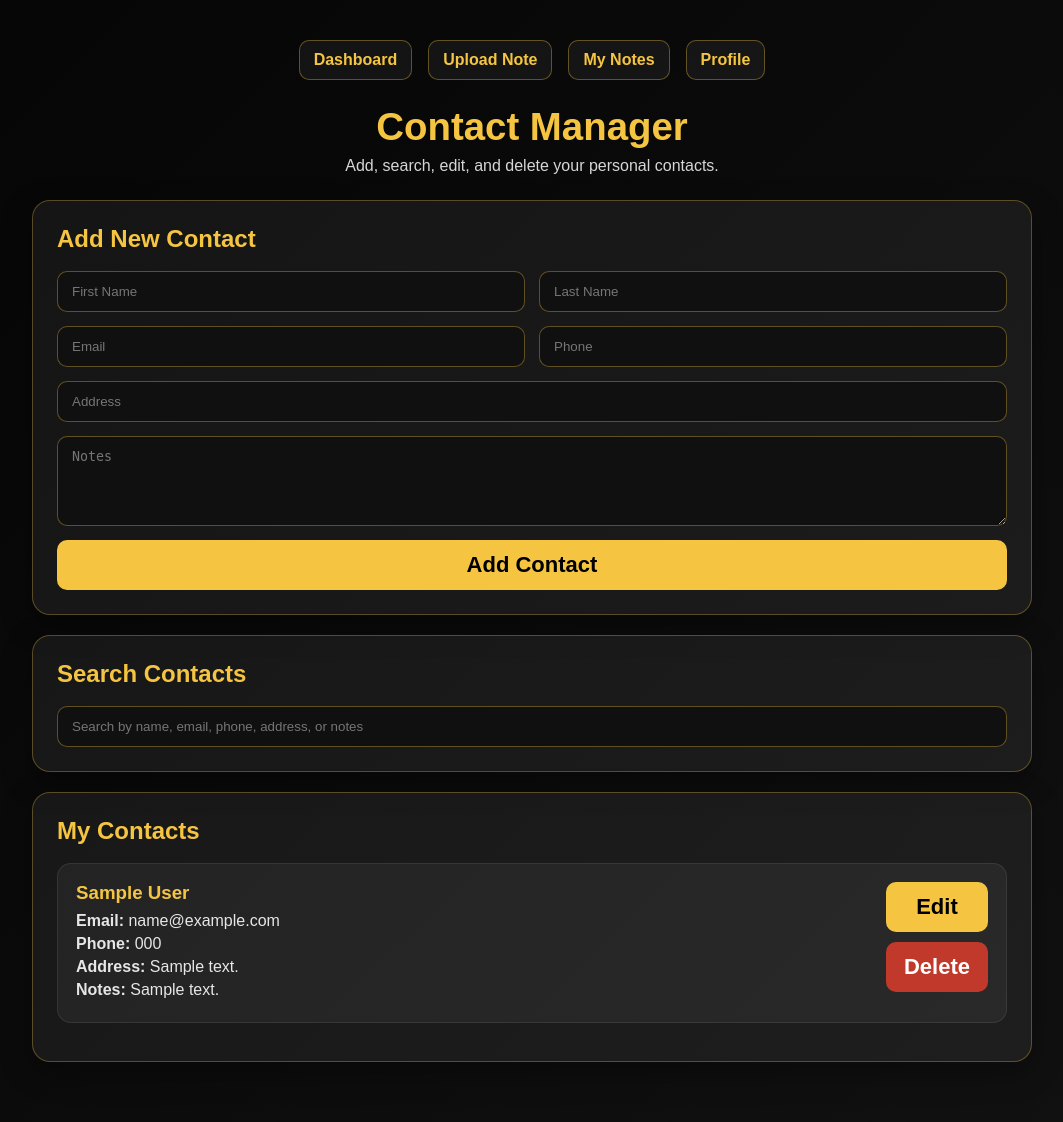
After one commit to elvie-valmores/LAMP-Stack-Project-Group-14, a PHP site: page /frontend/pages/contacts.php in a window 1280 px wide. The commit adds this page. Shown: the whole page, without its empty margins (108-1171 px from the left). Run offline with PHP 8.4, Linux system fonts and the light colour scheme; the visitor is signed in with stand-in values (Sample User, id 1); tables that the repository leaves empty hold one stand-in row (values such as "Sample post").

Commit message:
Add contact manager feature

```diff
--- /dev/null
+++ b/api/getContacts.php
@@ -0,0 +1,24 @@
+<?php
+session_start();
+header("Content-Type: application/json");
+require_once "../backend/config/database.php";
+
+if (!isset($_SESSION["user_id"])) {
+    echo json_encode(["success" => false, "message" => "User not logged in."]);
+    exit();
+}
+
+$user_id = $_SESSION["user_id"];
+
+$stmt = $conn->prepare("SELECT * FROM contacts WHERE user_id = ? ORDER BY created_at DESC");
+$stmt->bind_param("i", $user_id);
+$stmt->execute();
+$result = $stmt->get_result();
+
+$contacts = [];
+while ($row = $result->fetch_assoc()) {
+    $contacts[] = $row;
+}
+
+echo json_encode(["success" => true, "contacts" => $contacts]);
+?>
--- a/frontend/assets/css/style.css
+++ b/frontend/assets/css/style.css
@@ -884,3 +884,157 @@ small {
     text-align: center !important;
     margin-top: 8px !important;
 }
+
+/* Contact Manager Page */
+.contacts-page {
+    min-height: 100vh;
+    padding: 40px 20px;
+    background: linear-gradient(135deg, #050505, #111111);
+    color: #ffffff;
+}
+
+.contacts-header {
+    max-width: 1000px;
+    margin: 0 auto 25px auto;
+    text-align: center;
+}
+
+.contacts-header h1 {
+    color: #f5c542;
+    font-size: 2.4rem;
+    margin-bottom: 8px;
+}
+
+.contacts-header p {
+    color: #d6d6d6;
+}
+
+.contacts-card {
+    max-width: 1000px;
+    margin: 20px auto;
+    background: rgba(255, 255, 255, 0.06);
+    border: 1px solid rgba(245, 197, 66, 0.3);
+    border-radius: 18px;
+    padding: 24px;
+    box-shadow: 0 10px 30px rgba(0,0,0,0.35);
+}
+
+.contacts-card h2 {
+    color: #f5c542;
+    margin-bottom: 18px;
+}
+
+#addContactForm {
+    display: flex;
+    flex-direction: column;
+    gap: 14px;
+}
+
+.form-row {
+    display: grid;
+    grid-template-columns: 1fr 1fr;
+    gap: 14px;
+}
+
+#addContactForm input,
+#addContactForm textarea,
+#searchInput {
+    width: 100%;
+    padding: 12px 14px;
+    border-radius: 10px;
+    border: 1px solid rgba(245, 197, 66, 0.35);
+    background: #101010;
+    color: #ffffff;
+    outline: none;
+}
+
+#addContactForm textarea {
+    min-height: 90px;
+    resize: vertical;
+}
+
+#addContactForm button,
+.contact-actions button {
+    background: #f5c542;
+    color: #000000;
+    border: none;
+    border-radius: 10px;
+    padding: 12px 18px;
+    font-weight: bold;
+    cursor: pointer;
+    transition: 0.2s ease;
+}
+
+#addContactForm button:hover,
+.contact-actions button:hover {
+    transform: translateY(-2px);
+    opacity: 0.9;
+}
+
+.contact-item {
+    display: flex;
+    justify-content: space-between;
+    gap: 16px;
+    padding: 18px;
+    margin-bottom: 14px;
+    border-radius: 14px;
+    background: rgba(255,255,255,0.05);
+    border: 1px solid rgba(255,255,255,0.08);
+}
+
+.contact-info h3 {
+    color: #f5c542;
+    margin-bottom: 8px;
+}
+
+.contact-info p {
+    margin: 5px 0;
+    color: #e6e6e6;
+}
+
+.contact-actions {
+    display: flex;
+    flex-direction: column;
+    gap: 10px;
+}
+
+.contact-actions .delete-btn {
+    background: #c0392b;
+    color: #ffffff;
+}
+
+@media (max-width: 700px) {
+    .form-row,
+    .contact-item {
+        grid-template-columns: 1fr;
+        flex-direction: column;
+    }
+
+    .contact-actions {
+        flex-direction: row;
+    }
+}
+
+.contacts-nav {
+    max-width: 1000px;
+    margin: 0 auto 25px auto;
+    display: flex;
+    justify-content: center;
+    gap: 16px;
+    flex-wrap: wrap;
+}
+
+.contacts-nav a {
+    color: #f5c542;
+    text-decoration: none;
+    font-weight: bold;
+    padding: 10px 14px;
+    border: 1px solid rgba(245, 197, 66, 0.35);
+    border-radius: 10px;
+    background: rgba(255, 255, 255, 0.05);
+}
+
+.contacts-nav a:hover {
+    background: #f5c542;
+    color: #000000;
+}
--- a/frontend/index.php
+++ b/frontend/index.php
@@ -23,6 +23,7 @@ $isLoggedIn = isset($_SESSION["user_id"]);
             <a href="/frontend/pages/browse-notes.php">Browse Notes</a>
             <a href="/frontend/pages/upload-note.php">Upload Note</a>
             <a href="/frontend/pages/my-notes.php">My Notes</a>
+                    <a href="/frontend/pages/contacts.php">Contacts</a>
             <a href="/frontend/pages/profile.php">Profile</a>
             <a href="/backend/logout.php">Logout</a>
         <?php else: ?>
--- a/frontend/pages/browse-notes.php
+++ b/frontend/pages/browse-notes.php
@@ -22,6 +22,7 @@ if (!isset($_SESSION["user_id"])) {
         <a href="/frontend/index.php">Home</a>
         <a href="dashboard.php">Dashboard</a>
         <a href="upload-note.php">Upload Note</a>
+                    <a href="contacts.php">Contacts</a>
         <a href="profile.php">Profile</a>
         <a href="../../backend/logout.php">Logout</a>
     </div>
--- /dev/null
+++ b/frontend/pages/contacts.php
@@ -0,0 +1,218 @@
+<?php
+session_start();
+
+if (!isset($_SESSION["user_id"])) {
+    header("Location: login.php");
+    exit();
+}
+?>
+
+<!DOCTYPE html>
+<html lang="en">
+<head>
+    <meta charset="UTF-8">
+    <meta name="viewport" content="width=device-width, initial-scale=1.0">
+    <title>Contacts | UCF Study Hub</title>
+    <meta name="description" content="Manage personal contacts inside UCF Study Hub. Add, search, edit, and delete contacts.">
+    <link rel="stylesheet" href="../assets/css/style.css">
+</head>
+<body>
+<main id="main-content">
+
+<div class="contacts-page">
+    <nav class="contacts-nav">
+        <a href="dashboard.php">Dashboard</a>
+        <a href="upload-note.php">Upload Note</a>
+        <a href="my-notes.php">My Notes</a>
+        <a href="profile.php">Profile</a>
+    </nav>
+    <div class="contacts-header">
+        <h1>Contact Manager</h1>
+        <p>Add, search, edit, and delete your personal contacts.</p>
+    </div>
+
+    <div class="contacts-card">
+        <h2>Add New Contact</h2>
+
+        <form id="addContactForm">
+            <div class="form-row">
+                <input type="text" name="first_name" placeholder="First Name" required>
+                <input type="text" name="last_name" placeholder="Last Name">
+            </div>
+
+            <div class="form-row">
+                <input type="email" name="email" placeholder="Email">
+                <input type="text" name="phone" placeholder="Phone">
+            </div>
+
+            <input type="text" name="address" placeholder="Address">
+            <textarea name="notes" placeholder="Notes"></textarea>
+
+            <button type="submit">Add Contact</button>
+        </form>
+    </div>
+
+    <div class="contacts-card">
+        <h2>Search Contacts</h2>
+        <input type="text" id="searchInput" placeholder="Search by name, email, phone, address, or notes">
+    </div>
+
+    <div class="contacts-card">
+        <h2>My Contacts</h2>
+        <div id="contactsList"></div>
+    </div>
+</div>
+
+<script>
+const contactsList = document.getElementById("contactsList");
+const searchInput = document.getElementById("searchInput");
+const addContactForm = document.getElementById("addContactForm");
+
+function escapeHtml(text) {
+    if (text === null || text === undefined) return "";
+    return String(text)
+        .replaceAll("&", "&amp;")
+        .replaceAll("<", "&lt;")
+        .replaceAll(">", "&gt;")
+        .replaceAll('"', "&quot;")
+        .replaceAll("'", "&#039;");
+}
+
+function renderContacts(contacts) {
+    if (!contacts || contacts.length === 0) {
+        contactsList.innerHTML = "<p>No contacts found.</p>";
+        return;
+    }
+
+    contactsList.innerHTML = contacts.map(contact => `
+        <div class="contact-item">
+            <div class="contact-info">
+                <h3>${escapeHtml(contact.first_name)} ${escapeHtml(contact.last_name)}</h3>
+                <p><strong>Email:</strong> ${escapeHtml(contact.email)}</p>
+                <p><strong>Phone:</strong> ${escapeHtml(contact.phone)}</p>
+                <p><strong>Address:</strong> ${escapeHtml(contact.address)}</p>
+                <p><strong>Notes:</strong> ${escapeHtml(contact.notes)}</p>
+            </div>
+
+            <div class="contact-actions">
+                <button onclick="editContact(
+                    '${contact.id}',
+                    '${escapeHtml(contact.first_name)}',
+                    '${escapeHtml(contact.last_name)}',
+                    '${escapeHtml(contact.email)}',
+                    '${escapeHtml(contact.phone)}',
+                    '${escapeHtml(contact.address)}',
+                    '${escapeHtml(contact.notes)}'
+                )">Edit</button>
+
+                <button class="delete-btn" onclick="deleteContact(${contact.id})">Delete</button>
+            </div>
+        </div>
+    `).join("");
+}
+
+function loadContacts() {
+    fetch("../../api/getContacts.php", {
+        method: "POST"
+    })
+    .then(response => response.json())
+    .then(data => {
+        if (data.success) {
+            renderContacts(data.contacts);
+        } else {
+            contactsList.innerHTML = `<p>${data.message}</p>`;
+        }
+    })
+    .catch(() => {
+        contactsList.innerHTML = "<p>Error loading contacts.</p>";
+    });
+}
+
+addContactForm.addEventListener("submit", function(e) {
+    e.preventDefault();
+
+    const formData = new FormData(addContactForm);
+
+    fetch("../../api/addContact.php", {
+        method: "POST",
+        body: formData
+    })
+    .then(response => response.json())
+    .then(data => {
+        alert(data.message);
+        if (data.success) {
+            addContactForm.reset();
+            loadContacts();
+        }
+    });
+});
+
+searchInput.addEventListener("input", function() {
+    const formData = new FormData();
+    formData.append("query", searchInput.value);
+
+    fetch("../../api/searchContacts.php", {
+        method: "POST",
+        body: formData
+    })
+    .then(response => response.json())
+    .then(data => {
+        if (data.success) {
+            renderContacts(data.contacts);
+        }
+    });
+});
+
+function editContact(id, firstName, lastName, email, phone, address, notes) {
+    const newFirstName = prompt("First Name:", firstName);
+    if (newFirstName === null || newFirstName.trim() === "") return;
+
+    const newLastName = prompt("Last Name:", lastName) || "";
+    const newEmail = prompt("Email:", email) || "";
+    const newPhone = prompt("Phone:", phone) || "";
+    const newAddress = prompt("Address:", address) || "";
+    const newNotes = prompt("Notes:", notes) || "";
+
+    const formData = new FormData();
+    formData.append("contact_id", id);
+    formData.append("first_name", newFirstName);
+    formData.append("last_name", newLastName);
+    formData.append("email", newEmail);
+    formData.append("phone", newPhone);
+    formData.append("address", newAddress);
+    formData.append("notes", newNotes);
+
+    fetch("../../api/editContact.php", {
+        method: "POST",
+        body: formData
+    })
+    .then(response => response.json())
+    .then(data => {
+        alert(data.message);
+        loadContacts();
+    });
+}
+
+function deleteContact(id) {
+    if (!confirm("Are you sure you want to delete this contact?")) return;
+
+    const formData = new FormData();
+    formData.append("contact_id", id);
+
+    fetch("../../api/deleteContact.php", {
+        method: "POST",
+        body: formData
+    })
+    .then(response => response.json())
+    .then(data => {
+        alert(data.message);
+        loadContacts();
+    });
+}
+
+loadContacts();
+</script>
+
+</main>
+</body>
+</html>
--- a/frontend/pages/dashboard.php
+++ b/frontend/pages/dashboard.php
@@ -26,6 +26,7 @@ $name = $_SESSION["full_name"];
         <a href="../index.php">Home</a>
         <a href="browse-notes.php">Browse Notes</a>
         <a href="upload-note.php">Upload Note</a>
+                    <a href="contacts.php">Contacts</a>
         <a href="profile.php">Profile</a>
         <a href="../../backend/logout.php">Logout</a>
     </div>
@@ -40,6 +41,7 @@ $name = $_SESSION["full_name"];
             <h3>Upload Notes</h3>
             <p>Add new study materials for other students.</p>
             <a href="upload-note.php" class="btn primary">Upload</a>
+                    <a href="contacts.php">Contacts</a>
         </div>
 
         <div class="feature-card">
--- a/frontend/pages/edit-note.php
+++ b/frontend/pages/edit-note.php
@@ -49,6 +49,7 @@ if (!$note) {
         <a href="dashboard.php">Dashboard</a>
         <a href="browse-notes.php">Browse Notes</a>
         <a href="my-notes.php">My Notes</a>
+                    <a href="contacts.php">Contacts</a>
         <a href="profile.php">Profile</a>
         <a href="../../backend/logout.php">Logout</a>
     </div>
--- a/frontend/pages/my-notes.php
+++ b/frontend/pages/my-notes.php
@@ -28,6 +28,7 @@ $user_id = $_SESSION["user_id"];
         <a href="dashboard.php">Dashboard</a>
         <a href="browse-notes.php">Browse Notes</a>
         <a href="upload-note.php">Upload Note</a>
+                    <a href="contacts.php">Contacts</a>
         <a href="profile.php">Profile</a>
         <a href="../../backend/logout.php">Logout</a>
     </div>
--- a/frontend/pages/profile.php
+++ b/frontend/pages/profile.php
@@ -59,6 +59,7 @@ $total_notes = $countResult["total_notes"] ?? 0;
         <a href="browse-notes.php">Browse Notes</a>
         <a href="upload-note.php">Upload Note</a>
         <a href="my-notes.php">My Notes</a>
+                    <a href="contacts.php">Contacts</a>
         <a href="/backend/logout.php">Logout</a>
     </div>
 </nav>
--- a/frontend/pages/upload-note.php
+++ b/frontend/pages/upload-note.php
@@ -161,6 +161,7 @@ if (!isset($_SESSION["user_id"])) {
         <a href="browse-notes.php">Browse Notes</a>
         <a href="upload-note.php">Upload Note</a>
         <a href="my-notes.php">My Notes</a>
+                    <a href="contacts.php">Contacts</a>
         <a href="profile.php">Profile</a>
         <a href="/backend/logout.php">Logout</a>
     </div>
```
Also changed, not shown: api/addContact.php (added, +32 -0 lines), api/deleteContact.php (added, +27 -0 lines), api/editContact.php (added, +37 -0 lines), api/searchContacts.php (added, +37 -0 lines), database/schema.sql (+16 -0 lines).
